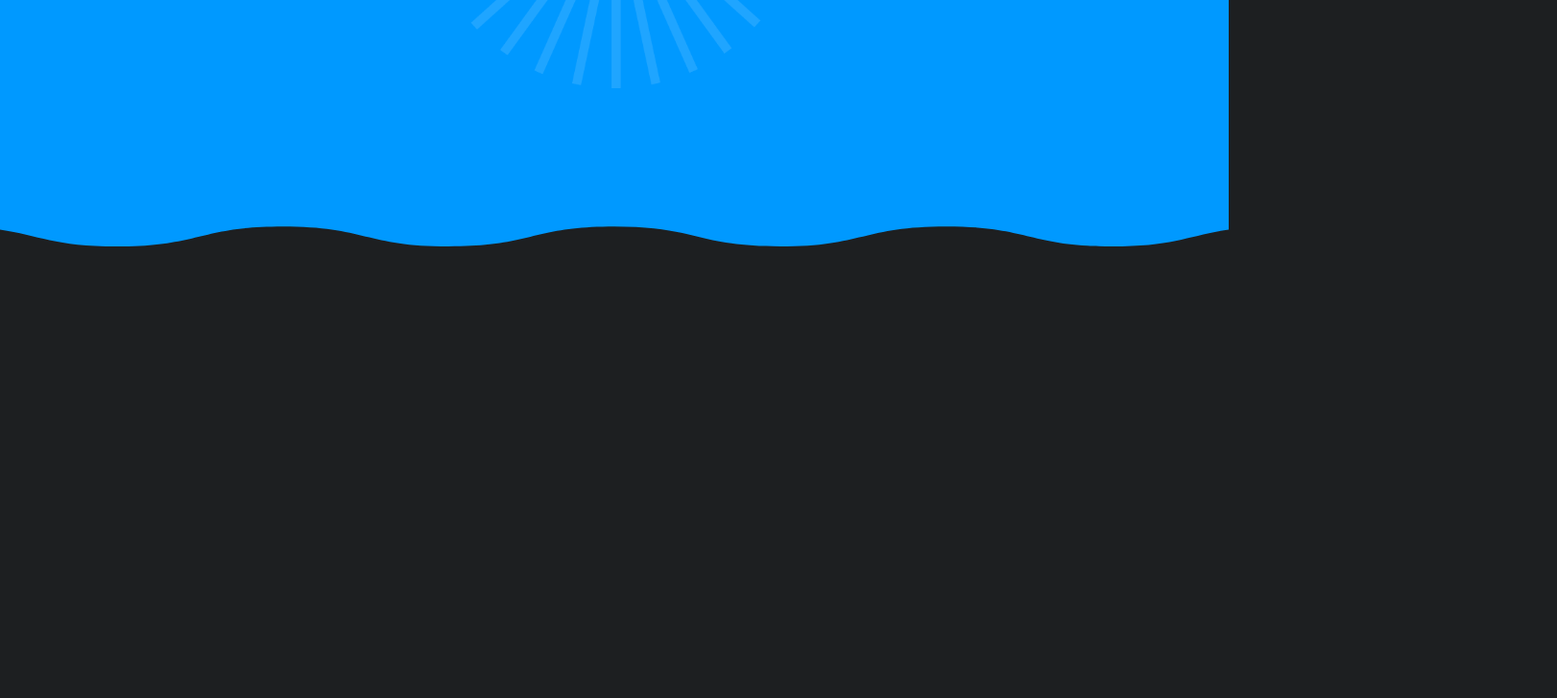
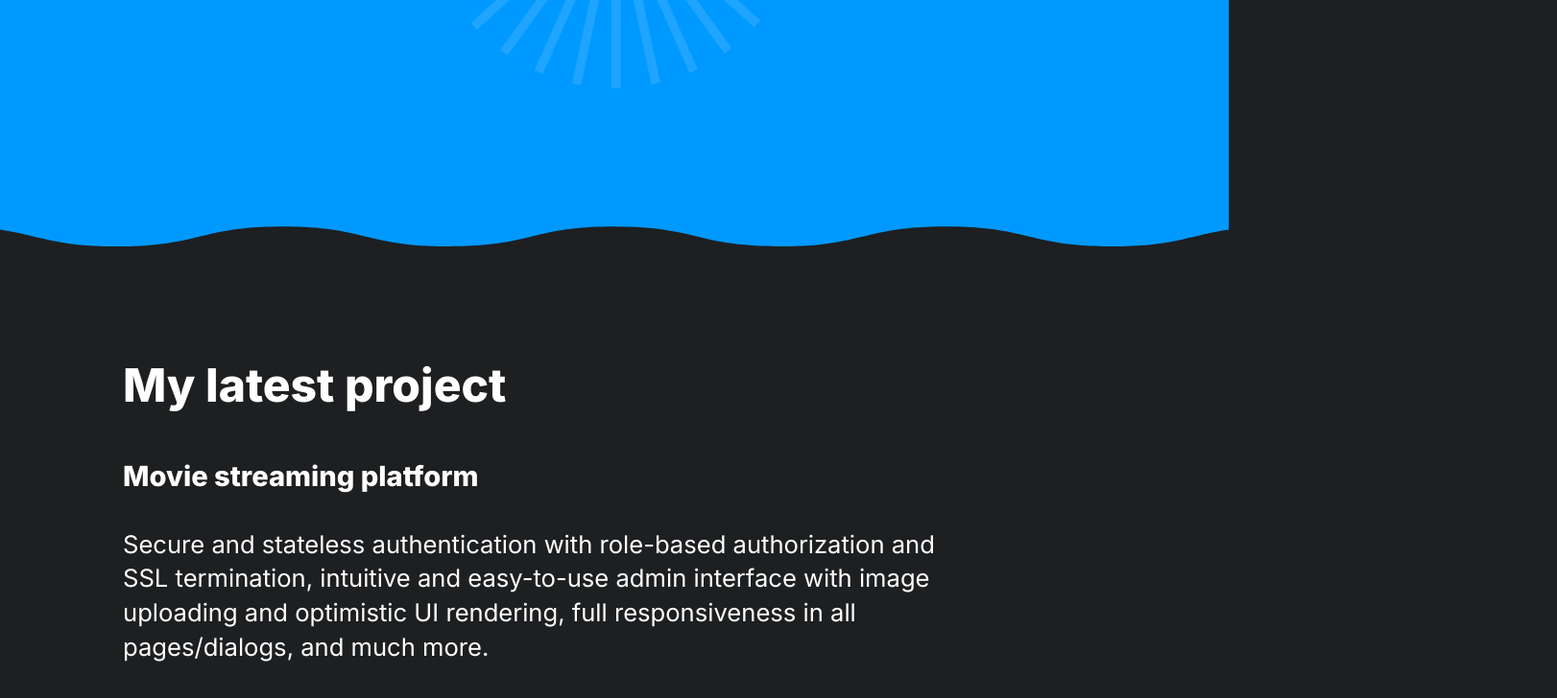
Before and after one commit to henriquebuzon/my-website, a website built with Vite: page index.html in a window 1280 px wide. Shown: the part 1220-1948 px from the top of the page at 96% size, 1622 px wide, since content can reach past the window. Built offline with nearby package versions, Linux system fonts and the light colour scheme.

Commit message:
Created latest project section base layout

```diff
--- a/index.html
+++ b/index.html
@@ -36,7 +36,9 @@
     </section>
 
     <section class="latestProject">
-
+      <h3 class="latestProjectHeaderText">My latest project</h3>
+      <h4 class="latestProjectTitle">Movie streaming platform</h4>
+      <p class="latestProjectDescription">Secure and stateless authentication with role-based authorization and SSL termination, intuitive and easy-to-use admin interface with image uploading and optimistic UI rendering, full responsiveness in all pages/dialogs, and much more.</p>
     </section>
   </main>
   </body>
--- a/style.css
+++ b/style.css
@@ -10,13 +10,13 @@ body {
   font-family: "Inter", sans-serif;
   margin: 0;
   padding: 0;
-  overflow-x: scroll;
+  overflow-x: auto;
   min-width: 350px;
 }
 
-@media (min-width: 350px) {
+@media (max-width: 350px) {
   body {
-    overflow-x: auto;
+    overflow-x: scroll;
   }
 }
 
@@ -87,7 +87,6 @@ h1 {
   height: clamp(700px, 92vh, 1050px);
   display: flex;
   flex-direction: column;
-  font-size: 0;
 }
 
 .wavyDividerTop {
@@ -148,8 +147,39 @@ h1 {
   margin-top: -2px;
 }
 
+.latestProjectHeaderText {
+  color: var(--light);
+  font-weight: 800;
+  font-size: 3rem;
+  width: 45ch;
+}
+
 .latestProject {
   height: 80vh;
+  padding-inline: 10%;
+  padding-block: 5%;
+}
+
+.latestProjectTitle {
+  color: var(--light);
+  font-weight: 600;
+  font-size: 1.82rem;
+}
+
+.latestProjectDescription {
+  color: var(--light);
+  width: clamp(40ch, 55ch, 70ch);
+  z-index: 1;
+  font-weight: 400;
+  font-size: 1rem;
+  line-height: 1.4;
+  margin-top: -0.4vh;
+}
+
+@media (min-width: 900px) {
+  .latestProjectDescription {
+    font-size: 1.6rem;
+  }
 }
 
 /* Scrollbar */
```
